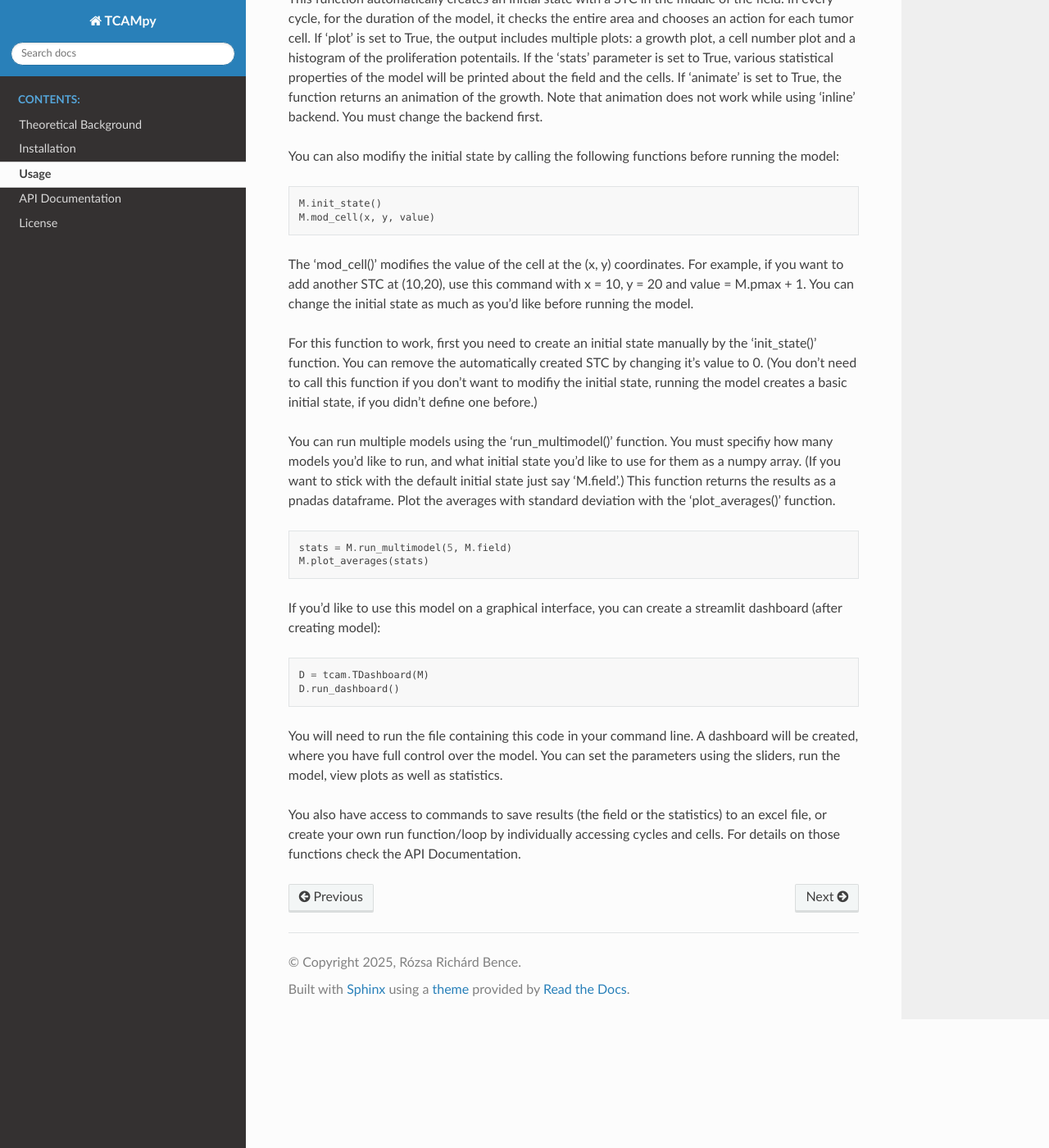
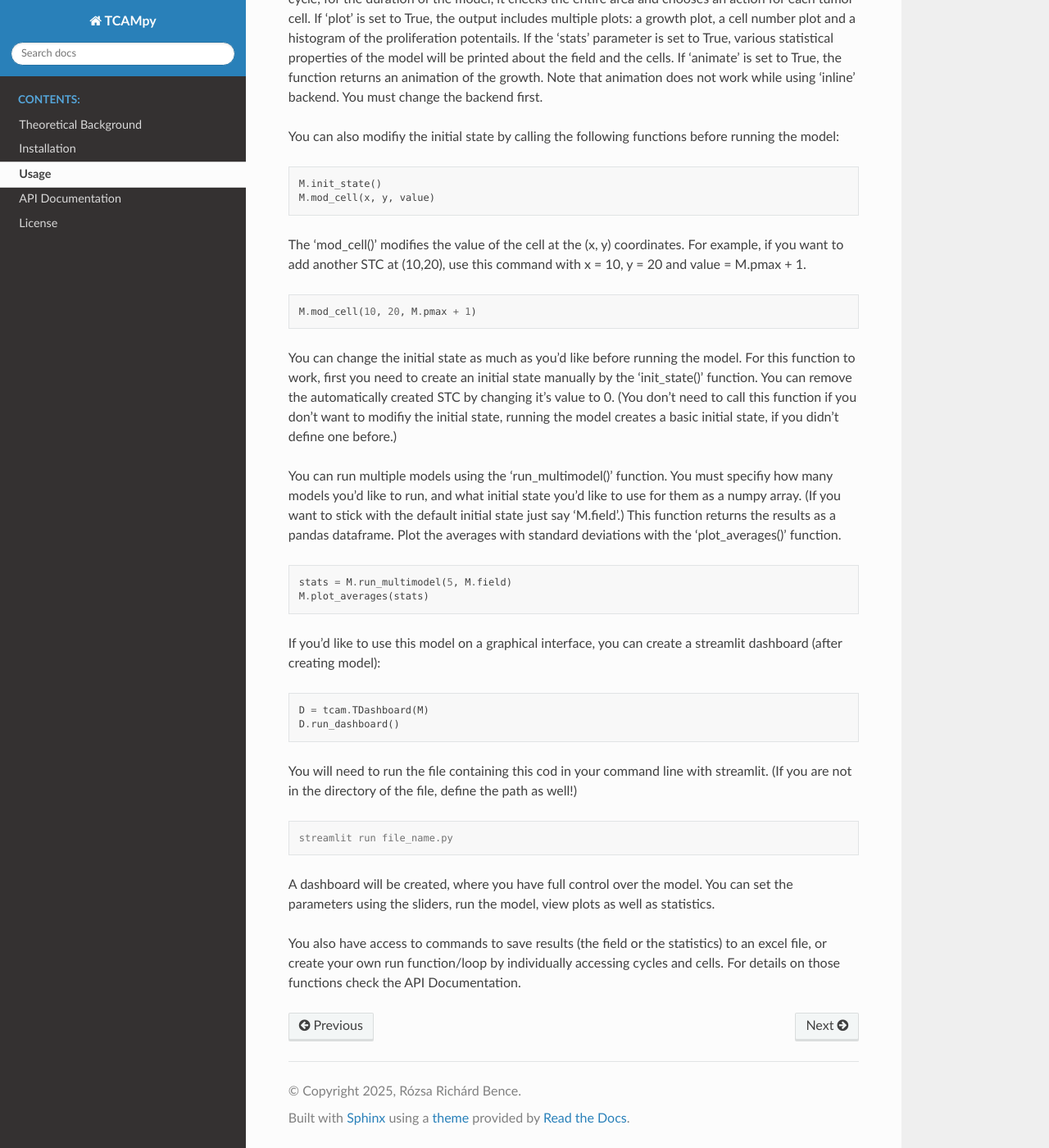
Before and after one commit to Fetasalyt/TCAMpy, a Sphinx documentation site: the page built from docs/Usage.rst, in a window 1280 px wide and 1400 px high, scrolled down 556 px. Shown: the whole window at 82% size. Built offline with Sphinx 7.4.7 and the Read the Docs theme 3.1.0, drawn with Linux system fonts in a browser that asks for light colours; some of the changed text lies outside the part shown.

Commit message:
Update Usage.rst

```diff
--- a/docs/Usage.rst
+++ b/docs/Usage.rst
@@ -32,16 +31,19 @@ You can also modifiy the initial state by calling the following functions before
     M.mod_cell(x, y, value)
 
 The 'mod_cell()' modifies the value of the cell at the (x, y) coordinates. For example, if you want to add another STC at (10,20),
-use this command with x = 10, y = 20 and value = M.pmax + 1. You can change the initial state as much as you'd like before running
-the model.
+use this command with x = 10, y = 20 and value = M.pmax + 1.
 
-For this function to work, first you need to create an initial state manually by the 'init_state()' function. You can remove the automatically
+.. code-block:: python
+
+    M.mod_cell(10, 20, M.pmax + 1)
+
+You can change the initial state as much as you'd like before running the model. For this function to work, first you need to create an initial state manually by the 'init_state()' function. You can remove the automatically
 created STC by changing it's value to 0. (You don't need to call this function if you don't want to modifiy the initial state, running the model
 creates a basic initial state, if you didn't define one before.)
 
 You can run multiple models using the 'run_multimodel()' function. You must specifiy how many models you'd like to run, and what initial state you'd
 like to use for them as a numpy array. (If you want to stick with the default initial state just say 'M.field'.) This function returns the results
-as a pnadas dataframe. Plot the averages with standard deviation with the 'plot_averages()' function.
+as a pandas dataframe. Plot the averages with standard deviations with the 'plot_averages()' function.
 
 .. code-block:: python
 
@@ -55,6 +57,12 @@ If you'd like to use this model on a graphical interface, you can create a strea
     D = tcam.TDashboard(M)
     D.run_dashboard()
 
-You will need to run the file containing this code in your command line. A dashboard will be created, where you have full control over the model. You can set the parameters using the sliders, run the model, view plots as well as statistics.
+You will need to run the file containing this cod in your command line with streamlit. (If you are not in the directory of the file, define the path as well!)
+
+.. code-block:: console
+
+  streamlit run file_name.py
+
+A dashboard will be created, where you have full control over the model. You can set the parameters using the sliders, run the model, view plots as well as statistics.
 
 You also have access to commands to save results (the field or the statistics) to an excel file, or create your own run function/loop by individually accessing cycles and cells. For details on those functions check the API Documentation.
```
Also changed, not shown: other parts of docs/Usage.rst (+1 -2 lines).
